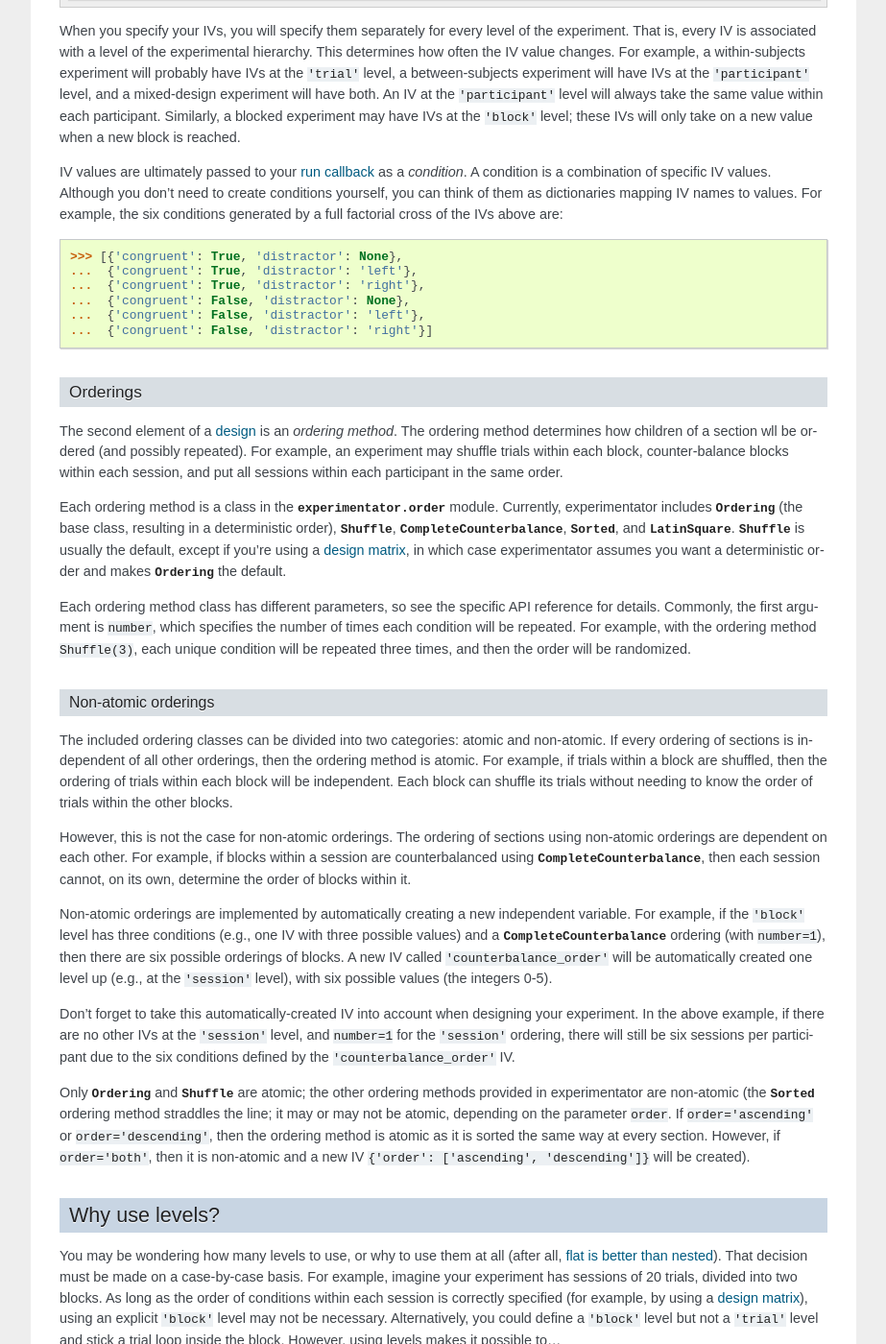
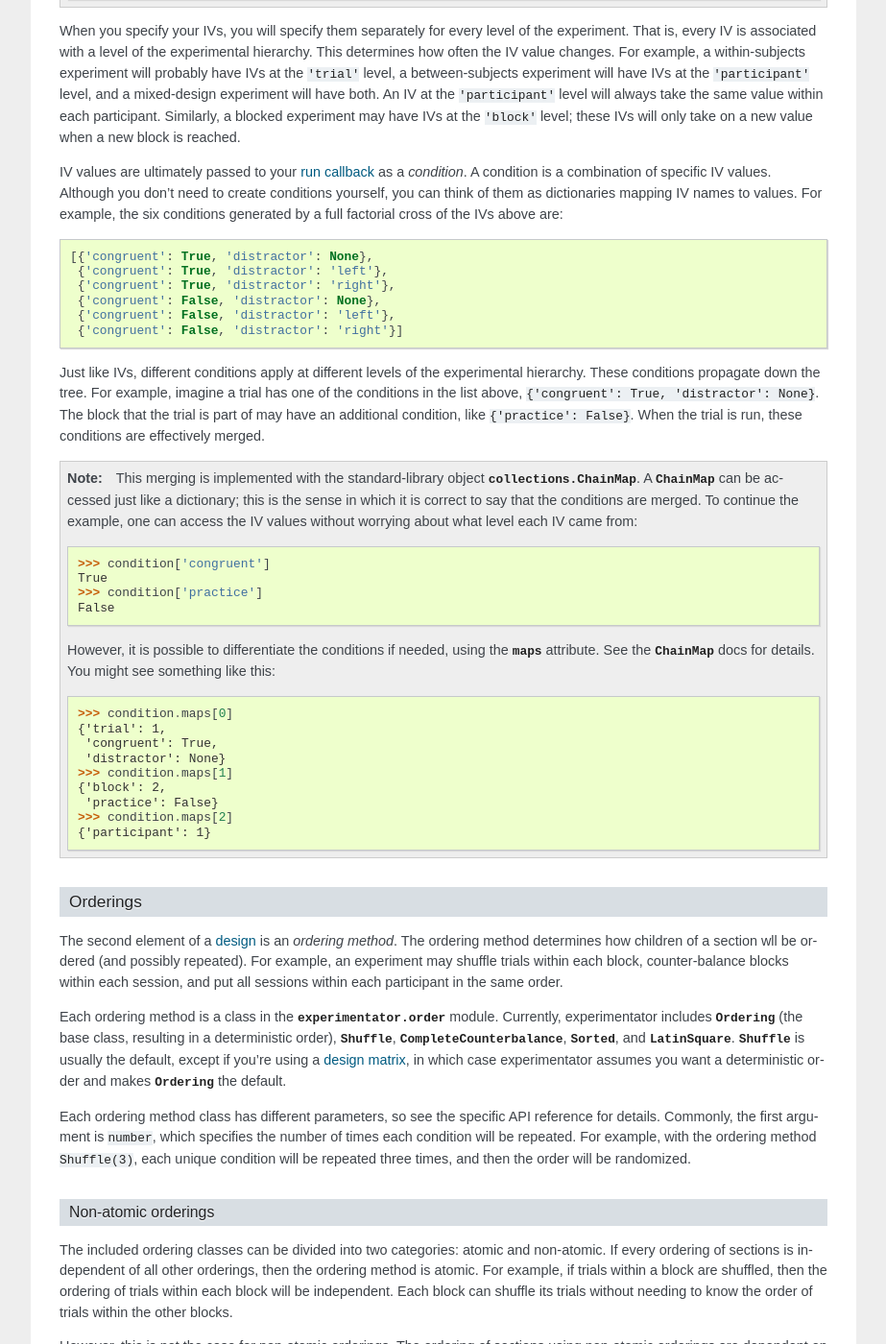
Before and after one commit to hsharrison/experimentator, a Sphinx documentation site: the page built from docs/concepts.rst, in a window 1280 px wide and 1400 px high, scrolled down 2130 px. Shown: the whole window at 96% size, without its empty margins (198-1121 px from the left). Built offline with Sphinx 7.4.7, drawn with Linux system fonts in a browser that asks for light colours.

Commit message:
explain ChainMap

```diff
--- a/docs/concepts.rst
+++ b/docs/concepts.rst
@@ -164,13 +164,49 @@ For example, the six conditions generated by a full factorial cross of the IVs a
 
 .. code-block:: python
 
-   >>> [{'congruent': True, 'distractor': None},
-   ...  {'congruent': True, 'distractor': 'left'},
-   ...  {'congruent': True, 'distractor': 'right'},
-   ...  {'congruent': False, 'distractor': None},
-   ...  {'congruent': False, 'distractor': 'left'},
-   ...  {'congruent': False, 'distractor': 'right'}]
+   [{'congruent': True, 'distractor': None},
+    {'congruent': True, 'distractor': 'left'},
+    {'congruent': True, 'distractor': 'right'},
+    {'congruent': False, 'distractor': None},
+    {'congruent': False, 'distractor': 'left'},
+    {'congruent': False, 'distractor': 'right'}]
 
+Just like IVs, different conditions apply at different levels of the experimental hierarchy.
+These conditions propagate down the tree.
+For example, imagine a trial has one of the conditions in the list above,
+``{'congruent': True, 'distractor': None}``.
+The block that the trial is part of may have an additional condition, like ``{'practice': False}``.
+When the trial is run, these conditions are effectively merged.
+
+.. note::
+   This merging is implemented with the standard-library object |collections.ChainMap|.
+   A |ChainMap| can be accessed just like a dictionary;
+   this is the sense in which it is correct to say that the conditions are merged.
+   To continue the example, one can access the IV values without worrying about what level each IV came from:
+
+   .. code-block:: python
+
+      >>> condition['congruent']
+      True
+      >>> condition['practice']
+      False
+
+   However, it is possible to differentiate the conditions if needed,
+   using the :attr:`~collections.ChainMap.maps` attribute.
+   See the |ChainMap| docs for details.
+   You might see something like this:
+
+   .. code-block:: python
+
+      >>> condition.maps[0]
+      {'trial': 1,
+       'congruent': True,
+       'distractor': None}
+      >>> condition.maps[1]
+      {'block': 2,
+       'practice': False}
+      >>> condition.maps[2]
+      {'participant': 1}
 
 .. _orderings:
 
```
